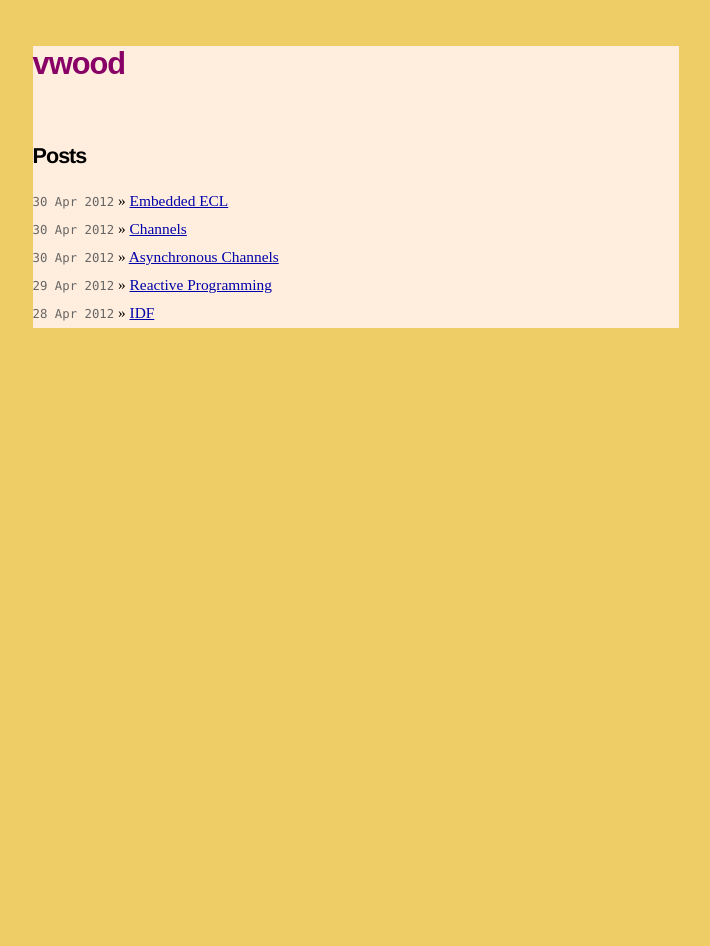
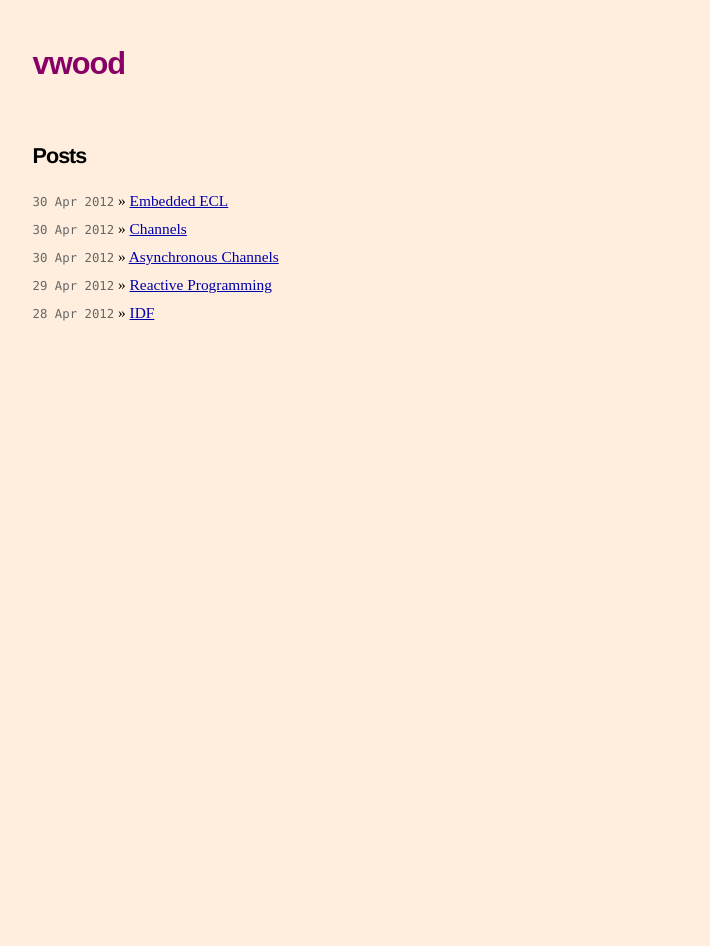
Before and after one commit to vwood/vwood.github.com, a Jekyll site: the page built from index.html, in a window 1280 px wide. Shown: the whole page, without its empty margins (284-994 px from the left). Built offline with Jekyll 4.4.1, drawn with Linux system fonts in a browser that asks for light colours.

Commit message:
Change back, that background is horrible.

```diff
--- a/css/style.css
+++ b/css/style.css
@@ -8,7 +8,7 @@ html, body {
 }
 
 body {
-    background-color: #ec6;
+    background-color: #fed;
     font: 14px serif;
     text-align: center;
 }
@@ -69,7 +69,6 @@ ul.posts span {
 }
 
 .site {
-    background-color: #fed;
     font-size: 110%;
     text-align: justify;
     width: 42em;
```
